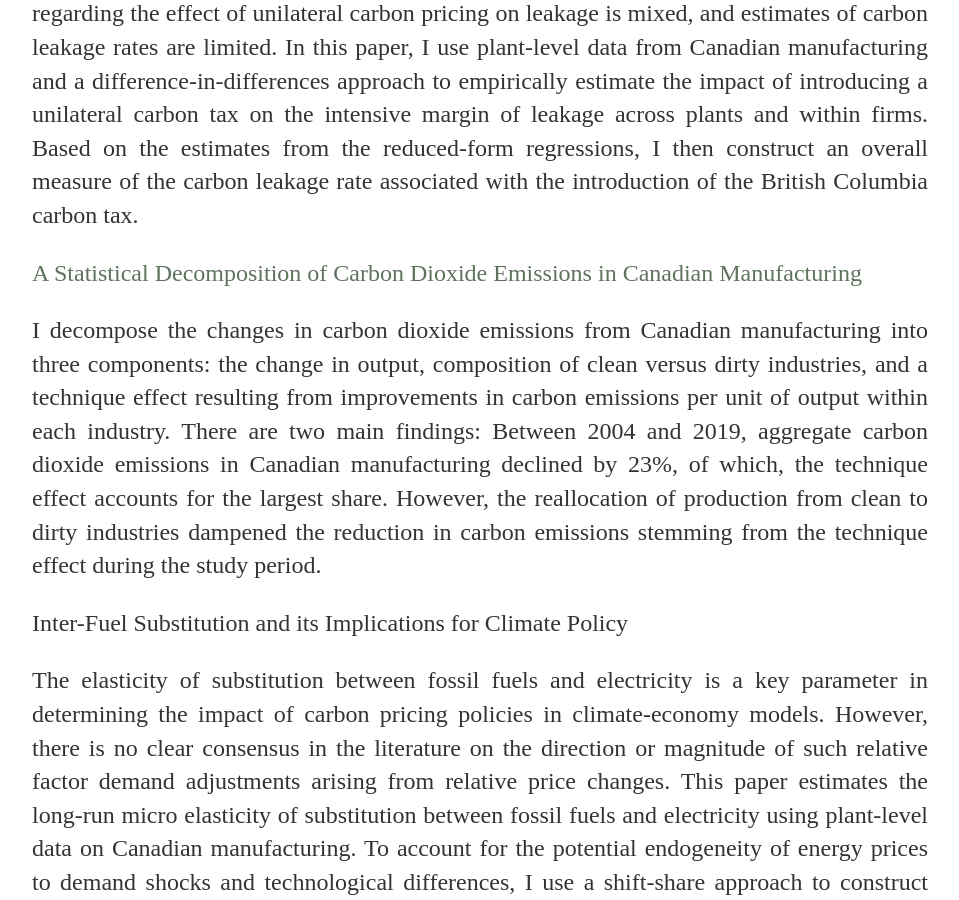
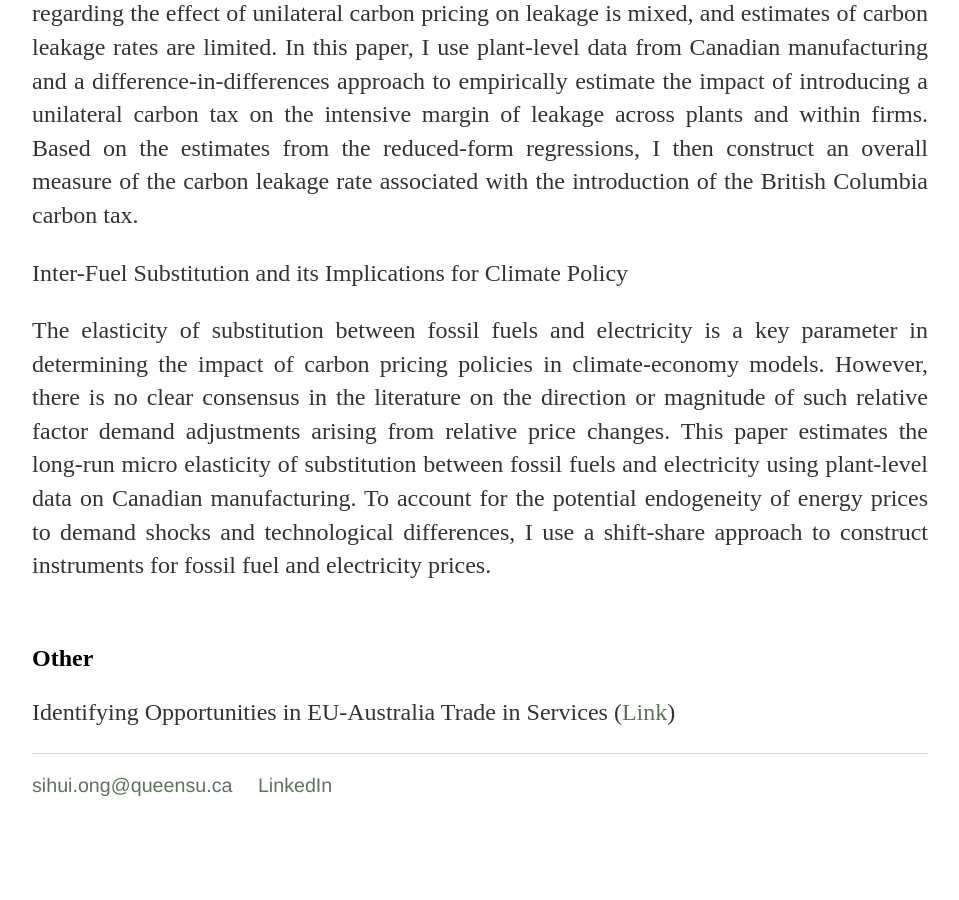
Before and after one commit to SihuiOng/SihuiOng.github.io, a Jekyll site: the page built from research/index.html, in a window 1280 px wide and 900 px high, scrolled down 1505 px. Shown: the whole window, without its empty margins (160-1119 px from the left). Built offline with Jekyll 4.4.1, drawn with Linux system fonts in a browser that asks for light colours; after the commit the page ends 2362 px from its top, so only the background shows below that.

Commit message:
Update index.html

```diff
--- a/research/index.html
+++ b/research/index.html
@@ -48,16 +48,6 @@ margin of leakage across plants and within firms. Based on the estimates from th
 regressions, I then construct an overall measure of the carbon leakage rate associated with the
 introduction of the British Columbia carbon tax.
  	 </p>
-	<p>	<a href=https://drive.google.com/file/d/156awUJ4z2aFYpahvRP4RsycY7RYLBV4J/view>A Statistical Decomposition of Carbon Dioxide Emissions in Canadian Manufacturing</a>  </p>
-	<p align="justify">
-	I decompose the changes in carbon dioxide emissions from Canadian manufacturing into three components:
-		the change in output, composition of clean versus dirty industries, and a technique effect resulting
-from improvements in carbon emissions per unit of output within each industry. There are two main
-findings: Between 2004 and 2019, aggregate carbon dioxide emissions in Canadian manufacturing declined
-		by 23%, of which, the technique effect accounts for the largest share. However, the reallocation
-of production from clean to dirty industries dampened the reduction in carbon emissions stemming from
-the technique effect during the study period.
- 	 </p>
 
 	<p>	Inter-Fuel Substitution and its Implications for Climate Policy </p>
 	<p align="justify">
```
